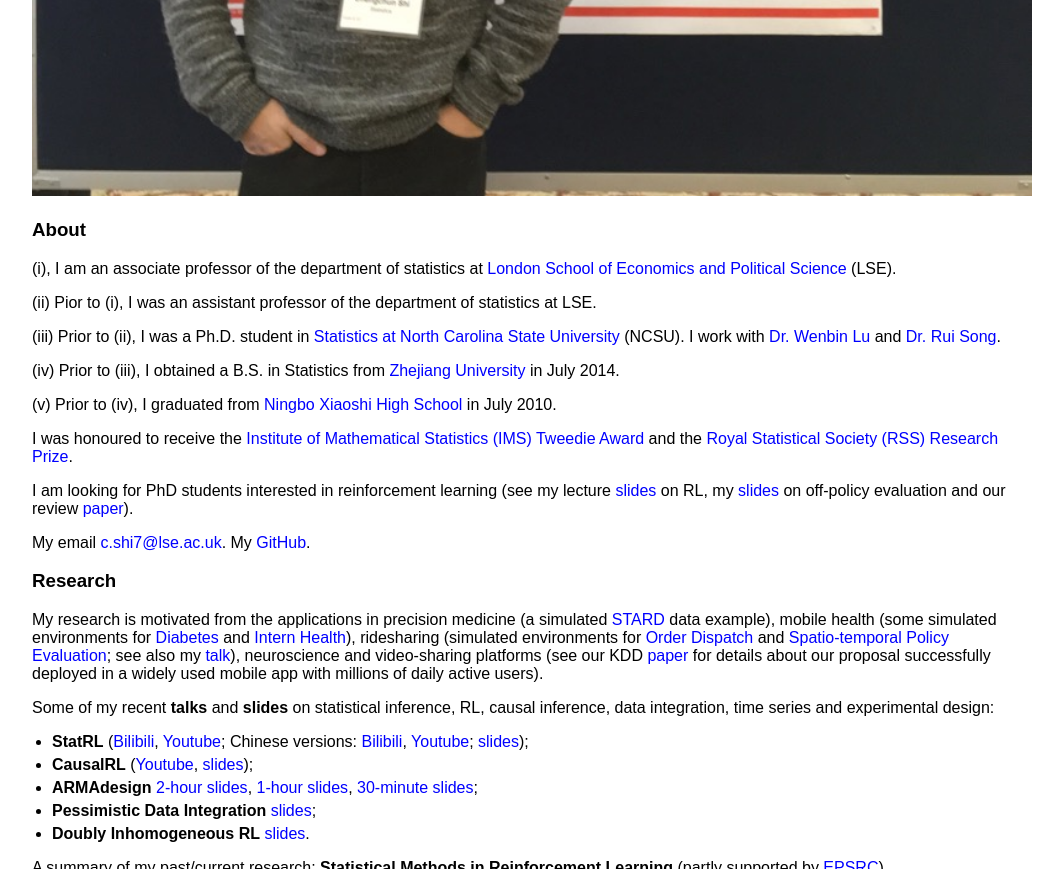
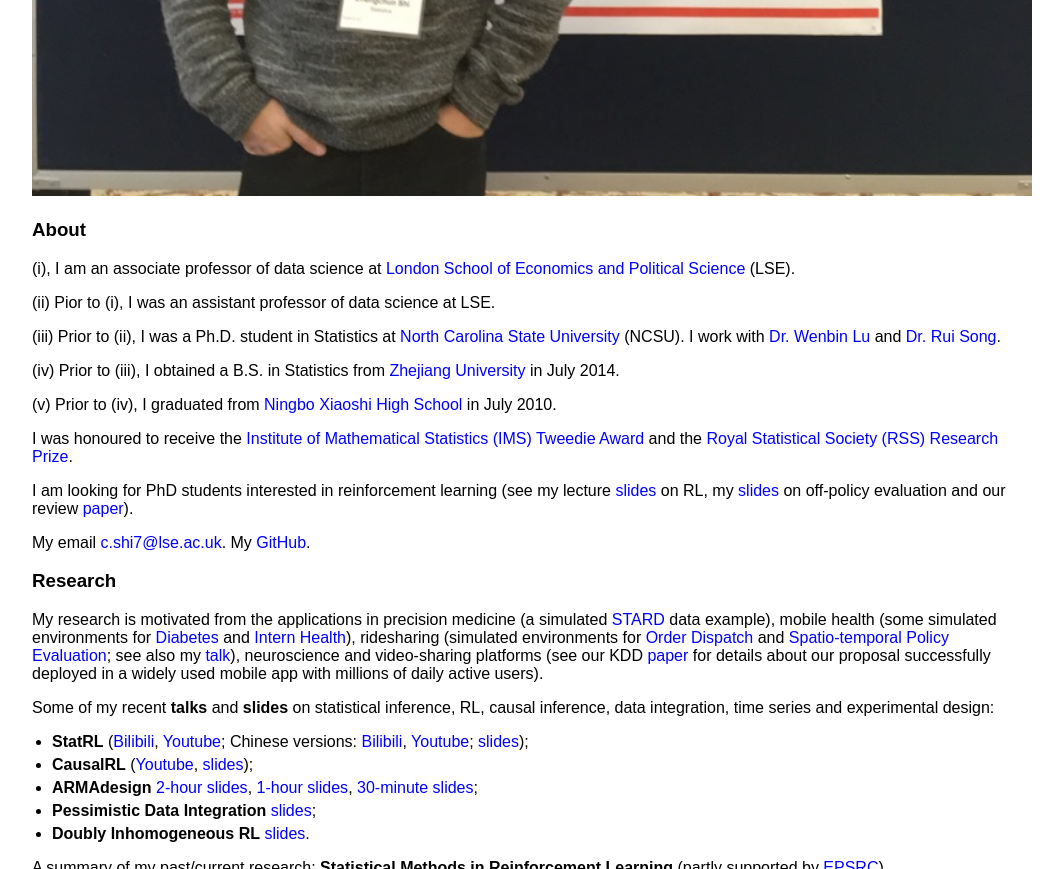
Before and after one commit to callmespring/callmespring.github.io, a Jekyll site: the page built from index.md, in a window 1280 px wide and 900 px high, scrolled down 648 px, cut to the strip 0-869 px from the top of the window. Shown: the whole strip, without its empty margins (108-1171 px from the left). Built offline with Jekyll 4.4.1, drawn with Linux system fonts in a browser that asks for light colours.

Commit message:
Update index.md

```diff
--- a/index.md
+++ b/index.md
@@ -7,11 +7,11 @@ layout: default
 
 ### About
 
-(i), I am an associate professor of the department of statistics at [London School of Economics and Political Science](http://www.lse.ac.uk/statistics) (LSE).
+(i), I am an associate professor of data science at [London School of Economics and Political Science](http://www.lse.ac.uk/statistics) (LSE).
 
-(ii) Pior to (i), I was an assistant professor of the department of statistics at LSE.
+(ii) Pior to (i), I was an assistant professor of data science at LSE.
 
-(iii) Prior to (ii), I was a Ph.D. student in [Statistics at North Carolina State University](https://www.stat.ncsu.edu/) (NCSU). I work with [Dr. Wenbin Lu](https://www4.stat.ncsu.edu/~lu/) and
+(iii) Prior to (ii), I was a Ph.D. student in Statistics at [North Carolina State University](https://www.stat.ncsu.edu/) (NCSU). I work with [Dr. Wenbin Lu](https://www4.stat.ncsu.edu/~lu/) and
 [Dr. Rui Song](https://song-ray.github.io/).
 
 (iv) Prior to (iii), I obtained a B.S. in Statistics from [Zhejiang University](https://www.zju.edu.cn/english/) in July 2014.
```
